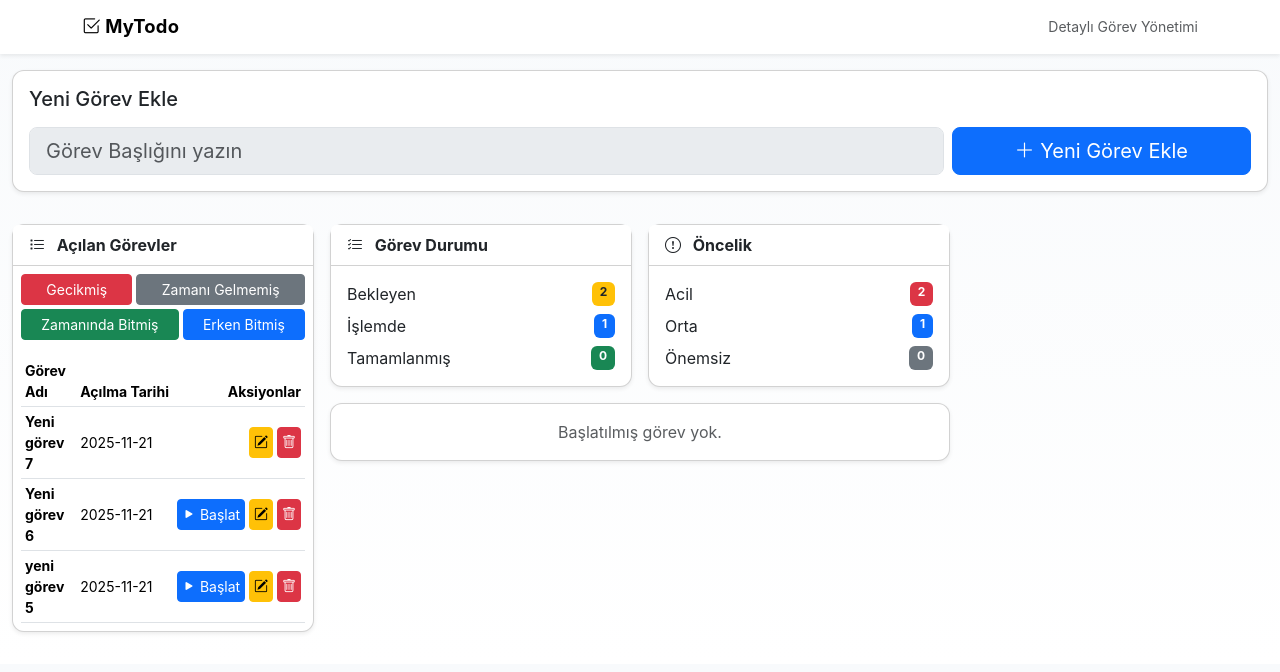
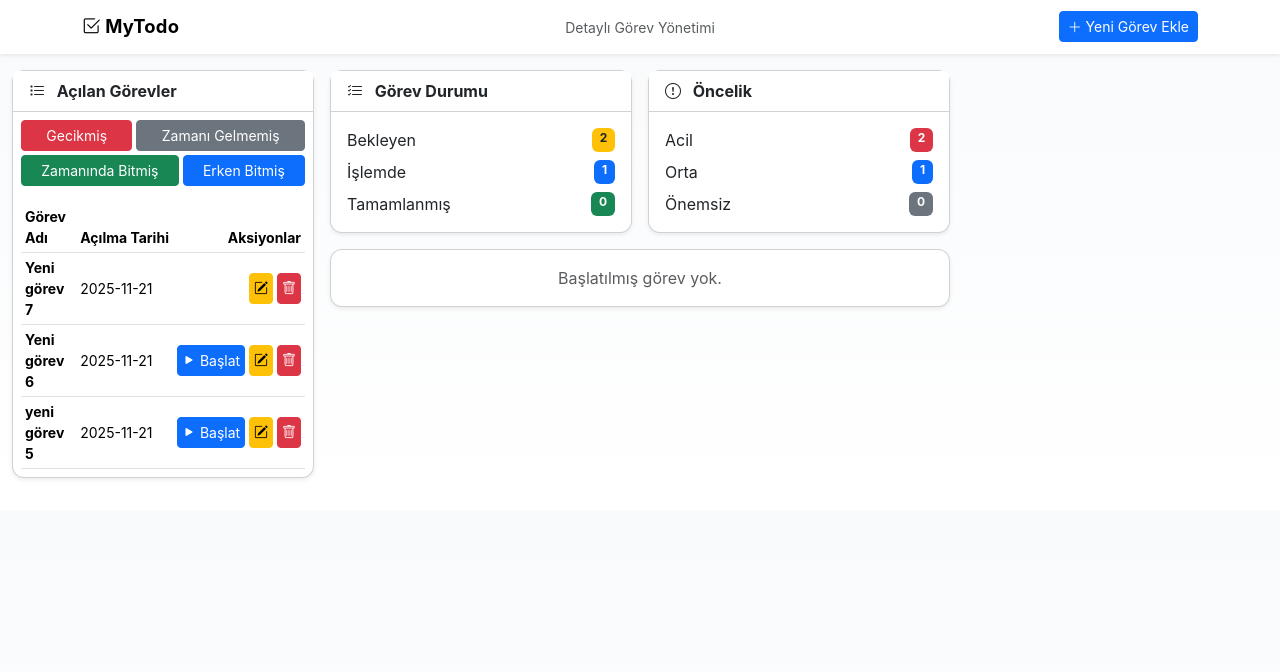
Before and after one commit to hafizecim/A1_OOP_Todo_App_Python, a Flask app: page / in a window 1280 px wide. Shown: the top 672 px of the page. Run offline with Flask 3, Linux system fonts and the light colour scheme; data comes from the database, SQL or seed files in the repository.

Commit message:
Navbar düzenleme yeni görev ekle butonu taşındı

```diff
--- a/templates/index.html
+++ b/templates/index.html
@@ -33,16 +33,23 @@
   </head>
 
   <body class="bg-light">
-    <nav class="navbar navbar-expand-lg navbar-white bg-white shadow-sm">
+    <nav class="navbar navbar-expand-lg navbar-white bg-white shadow-sm position-relative">
   <div class="container">
     <a class="navbar-brand fw-bold" href="{{ url_for('index') }}">
       <i class="bi bi-check2-square"></i> MyTodo
     </a>
-        <div class="d-flex">
-          <span class="text-muted small">Detaylı Görev Yönetimi</span>
-        </div>
+
+    <span class="text-muted small position-absolute top-50 start-50 translate-middle">
+      Detaylı Görev Yönetimi
+    </span>
+
+    <a href="{{ url_for('new_task') }}" class="btn btn-primary btn-sm">
+      <i class="bi bi-plus-lg"></i> Yeni Görev Ekle
+    </a>
   </div>
 </nav>
+
+
 
     <main class="container-fluid py-3">
       <!-- TOAST MESAJLARI -->
@@ -70,7 +77,7 @@
 
       <!-- BURADAN İTİBAREN SAYFA İÇERİĞİ -->
       <div class="row g-3">
-        <!-- Kart: Yeni görev ekleme -->
+        <!-- Kart: Yeni görev ekleme
         <div class="col-12">
           <div class="card shadow-sm mb-3">
             <div class="card-body">
@@ -96,7 +103,7 @@
             </div>
           </div>
         </div>
-
+-->
         <!-- SOL PANEL: Açılan görevler listesi -->
         <div class="col-lg-3 left-panel">
           <div class="card shadow-sm mb-3">
```
Lines whose indentation alone changed are shown as unchanged.
